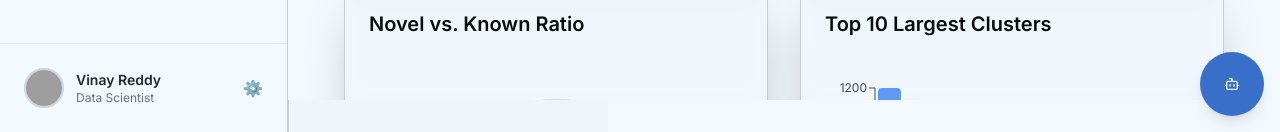
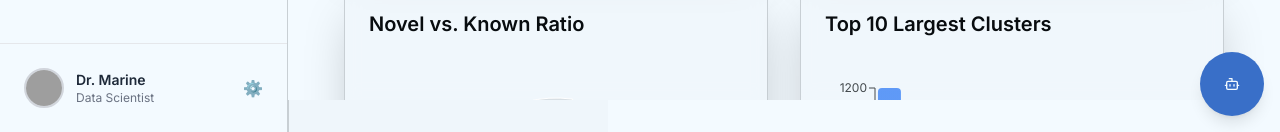
Before and after one commit to vinay-oppuri/eDNA-next, a Next.js app: page /dashboard in a window 1280 px wide. Shown: the part 668-800 px from the top of the page. Built offline with nearby package versions, Linux system fonts and the light colour scheme; grey boxes are pictures that could not be loaded.

Commit message:
updated scientist name in sidebar

```diff
--- a/components/layout/Sidebar.tsx
+++ b/components/layout/Sidebar.tsx
@@ -123,7 +123,7 @@ export function Sidebar({
             />
             {/* User info */}
             <div className="flex-1">
-              <p className="text-sm font-semibold text-gray-800 dark:text-gray-100">Vinay Reddy</p>
+              <p className="text-sm font-semibold text-gray-800 dark:text-gray-100">Dr. Marine</p>
               <p className="text-xs text-gray-500 dark:text-gray-400">Data Scientist</p>
             </div>
             {/* Settings / Logout */}
```
